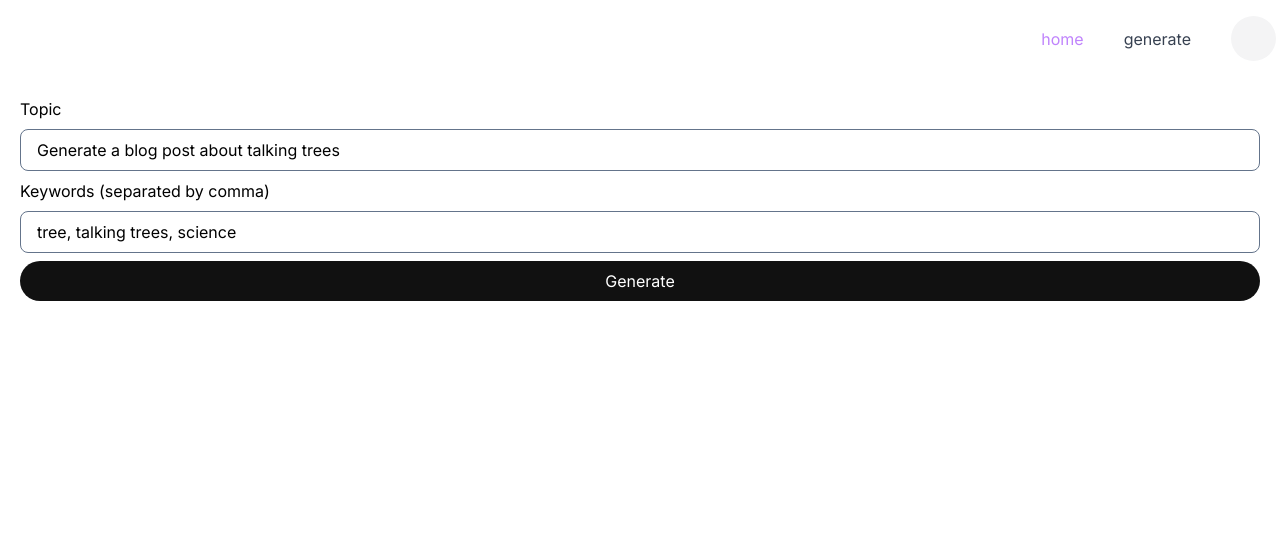
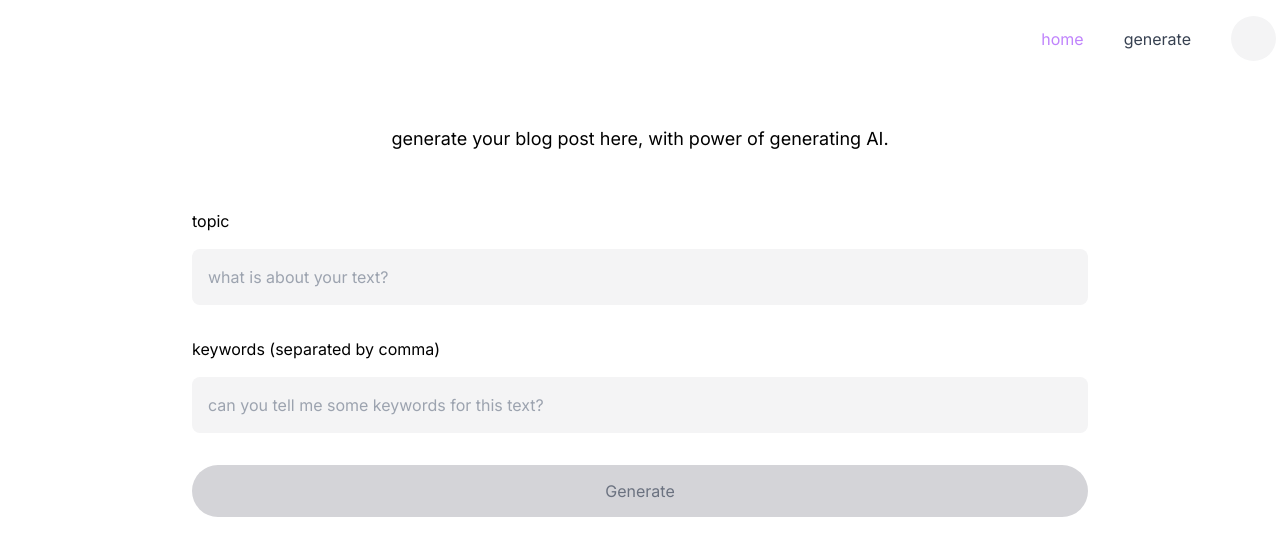
Before and after one commit to WillACosta/nextjs-openai-blog, a Next.js app: page /post/new in a window 1280 px wide. Shown: the top 556 px of the page. Built offline with nearby package versions, Linux system fonts and the light colour scheme; no server answers; what tailwindcss-radix would draw is missing.

Commit message:
refactor: improve input component

```diff
--- /dev/null
+++ b/src/components/atoms/InputField.tsx
@@ -0,0 +1,18 @@
+import { FormEvent, InputHTMLAttributes } from 'react'
+
+type InputFieldProps = {
+  onChange: (event: FormEvent<HTMLInputElement>) => void,
+  placeHolder: string
+} & InputHTMLAttributes<HTMLInputElement>
+
+export default function InputField({ onChange, placeHolder, ...props }: InputFieldProps) {
+  return (
+    <input
+      type='text'
+      className='w-full rounded-lg p-4 bg-zinc-100 flex-grow-[2]'
+      placeholder={placeHolder}
+      onChange={onChange}
+      {...props}
+    />
+  )
+}
--- a/src/core/hooks/use_generate_post.ts
+++ b/src/core/hooks/use_generate_post.ts
@@ -4,8 +4,9 @@ import { SyntheticEvent, useState } from 'react'
 
 export function useGeneratePost() {
   const router = useRouter()
-  const [keywords, setKeywords] = useState('tree, talking trees, science')
-  const [topic, setTopic] = useState('Generate a blog post about talking trees')
+
+  const [keywords, setKeywords] = useState<string>('')
+  const [topic, setTopic] = useState<string>('')
   const [isGenerating, setIsGenerating] = useState(false)
 
   async function handleGeneratePost(event: SyntheticEvent) {
@@ -22,7 +23,6 @@ export function useGeneratePost() {
 
     const json = await response.json() as {postId: ObjectId}
 
-    // navigate to post detail
     if (json?.postId) {
       setIsGenerating(false)
       router.push(`/post/${json.postId}`)
--- a/src/pages/home/index.tsx
+++ b/src/pages/home/index.tsx
@@ -12,6 +12,7 @@ import ListArticles from '@/features/list-articles'
 import PurchaseCreditsView from '@/features/purchase-credits/views'
 import { Search } from 'react-feather'
 
+import InputField from '@/components/atoms/InputField'
 import ToastComponent from '@/components/atoms/ToastComponent'
 import { ToastProps, handleShowToastNotification } from '@/core/ui'
 
@@ -20,7 +21,7 @@ type HomeProps = {
 } & AppProps
 
 const Home = ({ posts: postFromSSR, availableTokens, hasPaymentWithSuccess }: HomeProps) => {
-  const { handleSearchArticle, filteredPosts } = useSearchPost(postFromSSR)
+  const { handleSearchArticle, filteredPosts, setQueryText } = useSearchPost(postFromSSR)
 
   useEffect(
     function handleSuccess() {
@@ -42,14 +43,8 @@ const Home = ({ posts: postFromSSR, availableTokens, hasPaymentWithSuccess }: Ho
 
           <div>
             <form className='flex gap-3 mt-5'>
-              <input
-                type='text'
-                className='w-[300px] md:w-[500px] lg:w-[700px] rounded-lg p-4 bg-zinc-100 flex-grow-[2]'
-                placeholder='search your articles here'
-                onChange={handleSearchArticle}
-              />
-
-              <IconButton icon={<Search />} className='w-[auto]' />
+              <InputField onChange={handleSearchArticle} placeHolder='search your articles here'  />
+              <IconButton onClick={(e) => setQueryText(e.currentTarget.value)} icon={<Search />} className='w-[auto]' />
             </form>
 
             <PurchaseCreditsView availableTokens={availableTokens} />
--- a/src/pages/post/new.tsx
+++ b/src/pages/post/new.tsx
@@ -1,5 +1,6 @@
 import { ReactElement } from 'react'
 
+import InputField from '@/components/atoms/InputField'
 import AppLayout from '@/components/layout/AppLayout'
 import { useGeneratePost } from '@/core/hooks'
 import { AppProps } from '@/core/models'
@@ -9,41 +10,41 @@ const NewPostPage = () => {
     useGeneratePost()
 
   return (
-    <div className='p-5'>
-      {isGenerating && (
-        <>
-          <div className='mx-auto flex h-full animate-pulse text-green-500 flex-col justify-center items-center'>
-            generating...
-          </div>
-        </>
-      )}
+    <div className='container mx-auto flex flex-col gap-12 items-center mt-10'>
+      {isGenerating && <div className='animate-pulse text-purple-400'>generating...</div>}
 
       {!isGenerating && (
-        <form onSubmit={handleGeneratePost}>
-          <div>
-            <label>Topic</label>
-            <input
-              className='resize-none border border-slate-500 w-full block my-2 px-4 py-2 rounded-lg'
-              type='text'
+        <>
+          <p className='text-lg'>generate your blog post here, with power of generating AI.</p>
+
+          <form onSubmit={handleGeneratePost} className='flex flex-col gap-8 w-[70%]'>
+            <div className='flex flex-col gap-4'>
+              <label>topic</label>
+              <InputField
                 value={topic}
-              onChange={(e) => setTopic(e.target.value)}
+                onChange={(e) => setTopic(e.currentTarget.value)}
+                placeHolder='what is about your text?'
               />
             </div>
 
-          <div>
-            <label>Keywords (separated by comma)</label>
-            <input
-              className='resize-none border border-slate-500 w-full block my-2 px-4 py-2 rounded-lg'
-              type='text'
+            <div className='flex flex-col gap-4'>
+              <label>keywords (separated by comma)</label>
+              <InputField
                 value={keywords}
-              onChange={(e) => setKeywords(e.target.value)}
+                onChange={(e) => setKeywords(e.currentTarget.value)}
+                placeHolder='can you tell me some keywords for this text?'
               />
             </div>
 
-          <button className='btn' type='submit'>
+            <button
+              disabled={topic.length == 0 || keywords.length == 0}
+              className='btn'
+              type='submit'
+            >
               Generate
             </button>
           </form>
+        </>
       )}
     </div>
   )
--- a/src/styles/globals.css
+++ b/src/styles/globals.css
@@ -17,7 +17,7 @@
   h4,
   h5,
   h6 {
-    @apply my-7
+    @apply my-7;
   }
 
   h1 {
@@ -69,11 +69,15 @@
 
 @layer components {
   .btn {
-    @apply bg-primary text-white cursor-pointer rounded-full hover:bg-primary/80 transition-colors flex flex-col items-center justify-center w-full px-5 py-2;
+    @apply bg-primary text-white cursor-pointer rounded-full hover:bg-primary/80 transition-colors flex flex-col items-center justify-center w-full px-5 py-3.5 disabled:bg-zinc-300 disabled:text-gray-500 disabled:cursor-not-allowed;
   }
 
   .link {
     @apply text-gray-700 hover:underline;
+  }
+
+  .field {
+    @apply w-[300px] md:w-[500px] lg:w-[700px] rounded-lg p-4 bg-zinc-100 flex-grow-[2];
   }
 }
 
```
Lines whose indentation alone changed are shown as unchanged.
